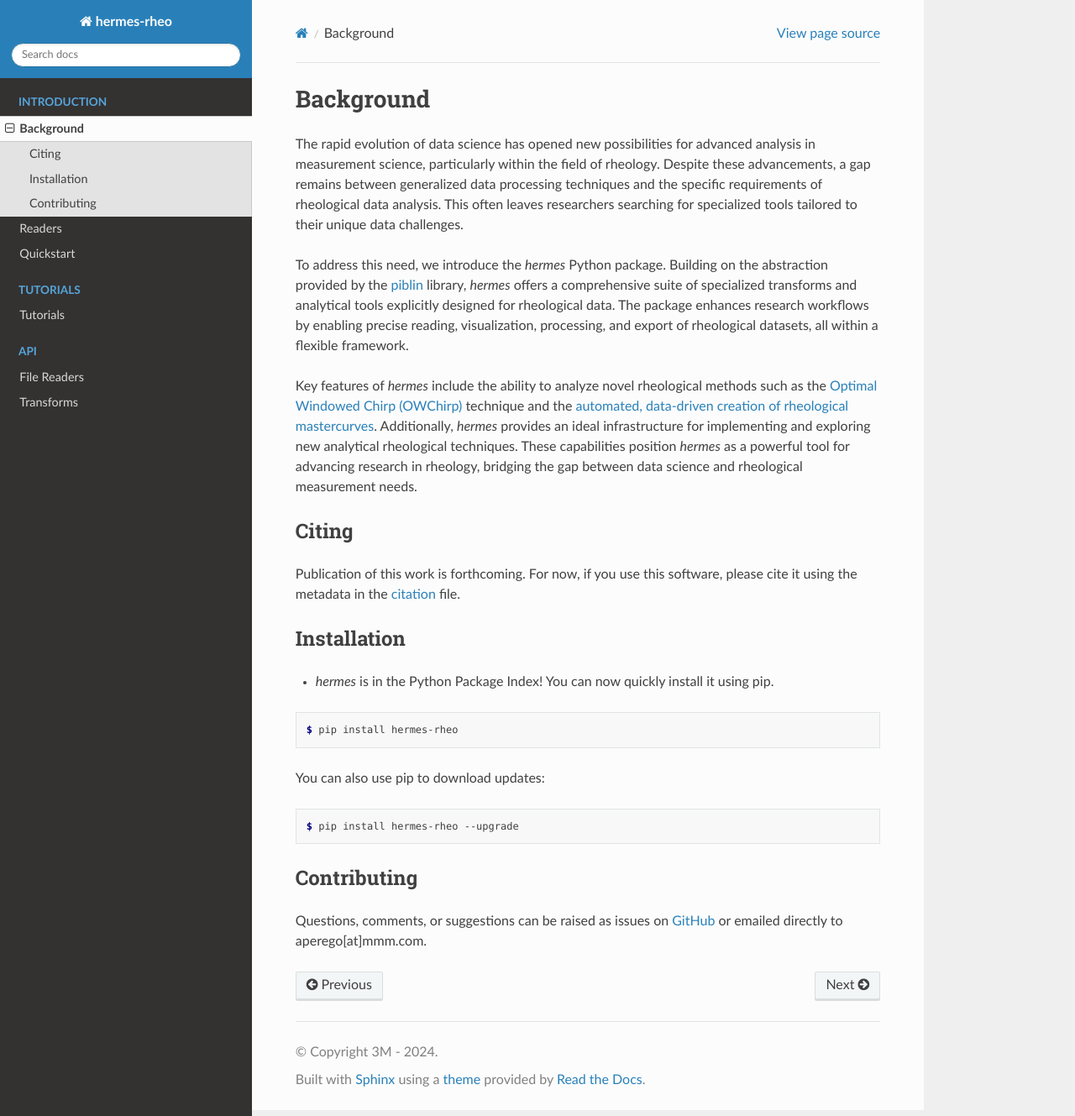
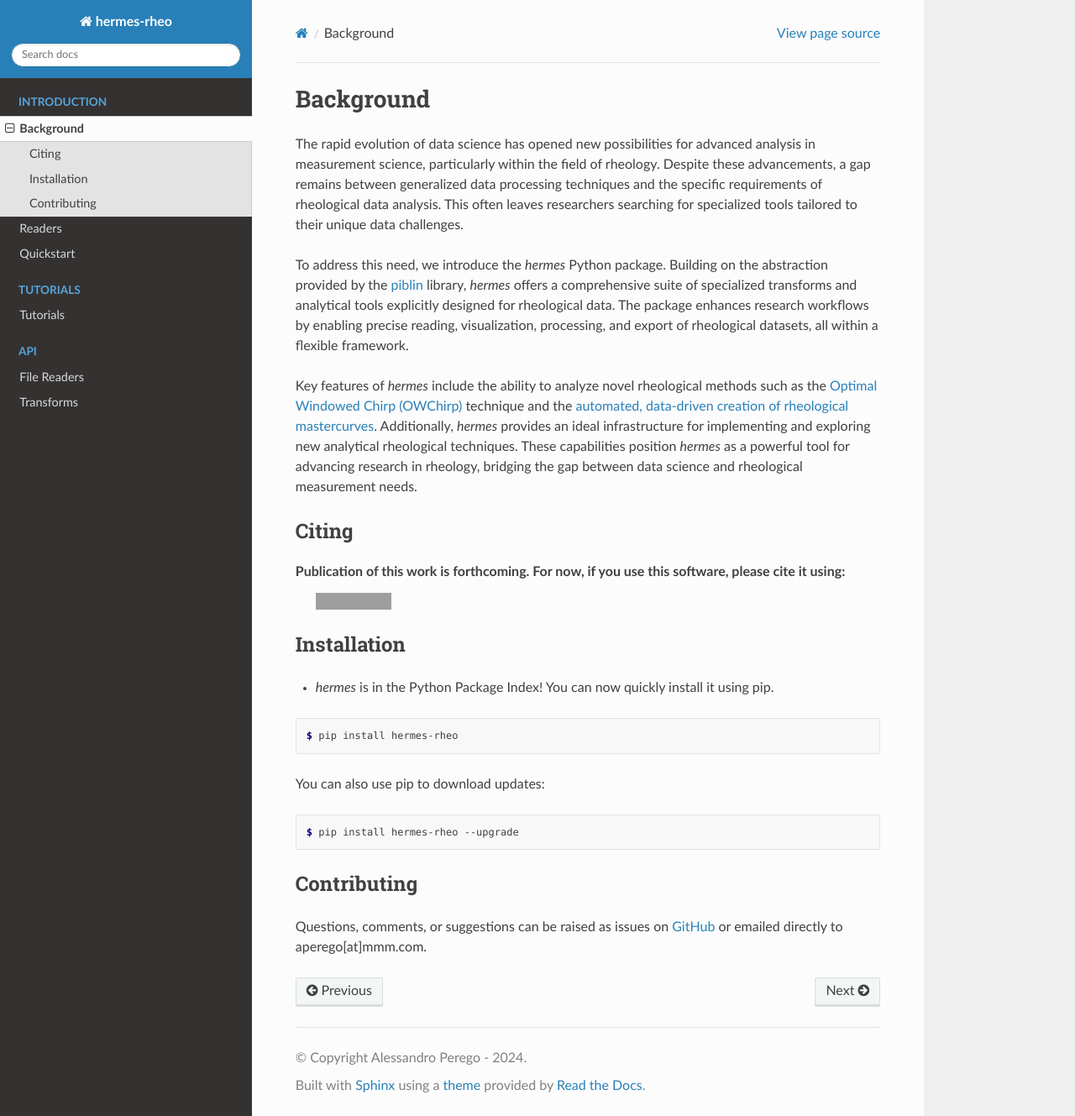
Before and after one commit to 3mcloud/hermes-rheo, a Sphinx documentation site: the page built from docs/source/background.rst, in a window 1280 px wide and 1329 px high. Shown: the whole window at 84% size. Built offline with Sphinx 7.4.7 and the Read the Docs theme 3.1.0, drawn with Linux system fonts in a browser that asks for light colours; grey boxes are pictures that could not be loaded.

Commit message:
'PolishDocs'

```diff
--- a/docs/source/background.rst
+++ b/docs/source/background.rst
@@ -22,8 +22,10 @@ between data science and rheological measurement needs.
 Citing
 ------
 
-Publication of this work is forthcoming. For now, if you use this software, please cite it using the metadata in the
-`citation <https://github.com/3mcloud/hermes-rheo/blob/main/CITATION.cff>`_ file.
+Publication of this work is forthcoming. For now, if you use this software, please cite it using:
+    .. image:: https://zenodo.org/badge/851879885.svg
+       :target: https://doi.org/10.5281/zenodo.14182224
+       :alt: DOI
 
 Installation
 ------------
--- a/docs/source/conf.py
+++ b/docs/source/conf.py
@@ -16,9 +16,9 @@ sys.path.insert(0, pathlib.Path(__file__).parents[2].resolve().as_posix())
 print("*********")
 
 project = 'hermes-rheo'
-copyright = '3M - 2024'
-author = 'Alessandro Perego, Matthew Mills'
-release = '1.0.10'
+copyright = 'Alessandro Perego - 2024'
+authors = 'Alessandro Perego, Matthew Mills'
+release = '1.0.11'
 
 # -- General configuration ---------------------------------------------------
 # https://www.sphinx-doc.org/en/master/usage/configuration.html#general-configuration
```
Also changed, not shown: docs/source/index.rst (+16 -3 lines).
